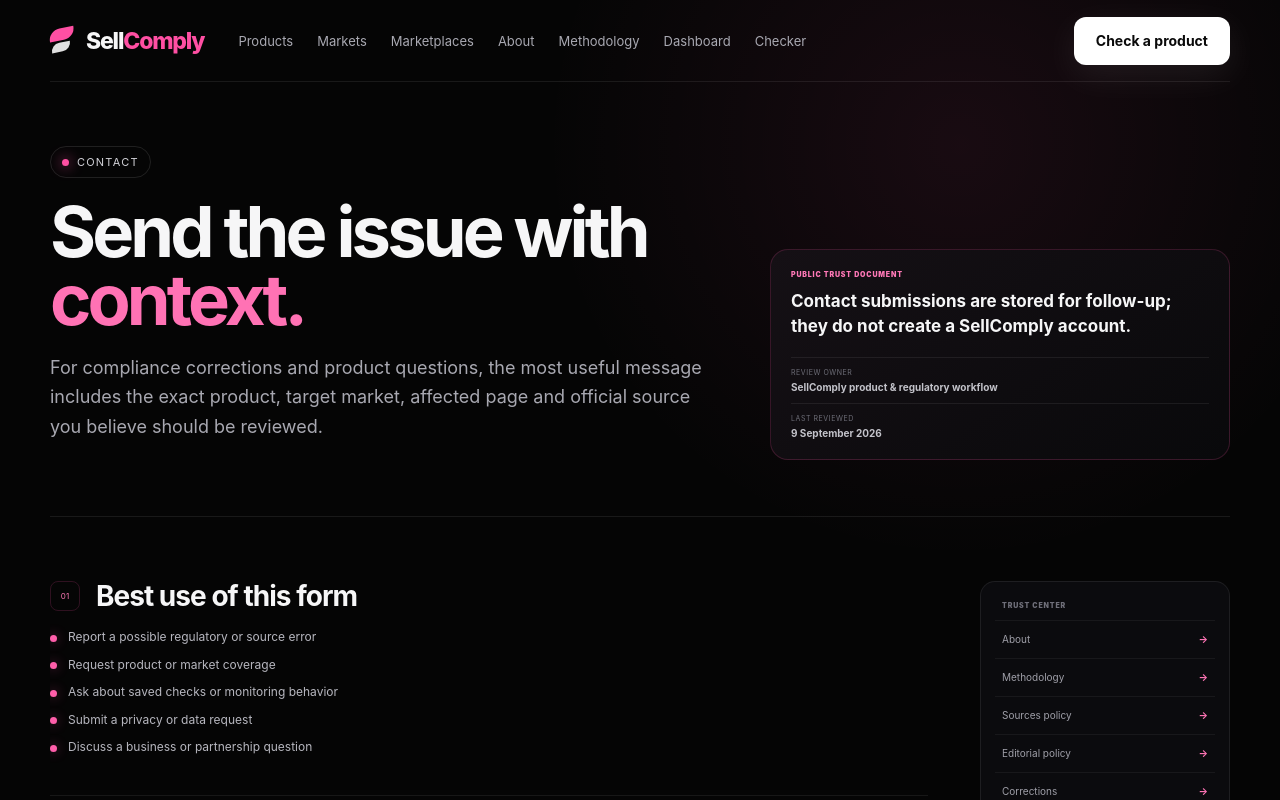
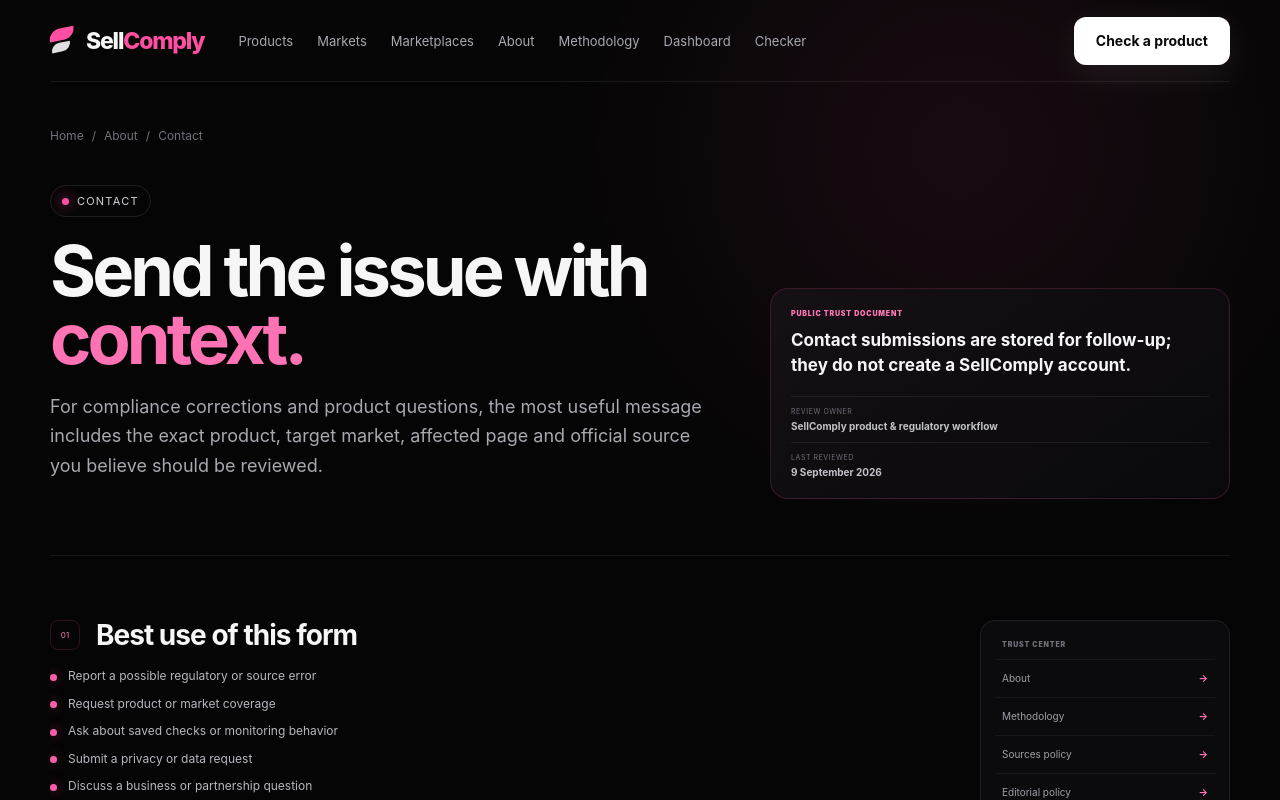
Before and after one commit to SviatF/sell-comply, a Next.js app: page /contact in a window 1280 px wide. Shown: the top 800 px of the page. Built offline with nearby package versions, Linux system fonts and the light colour scheme.

Commit message:
seo: bind /contact breadcrumb path

```diff
--- a/app/contact/page.tsx
+++ b/app/contact/page.tsx
@@ -11,6 +11,7 @@ export const metadata: Metadata = {
 export default function ContactPage() {
   return (
     <TrustPolicyPage
+      path="/contact"
       eyebrow="CONTACT"
       title="Send the issue with"
       accent="context."
```
